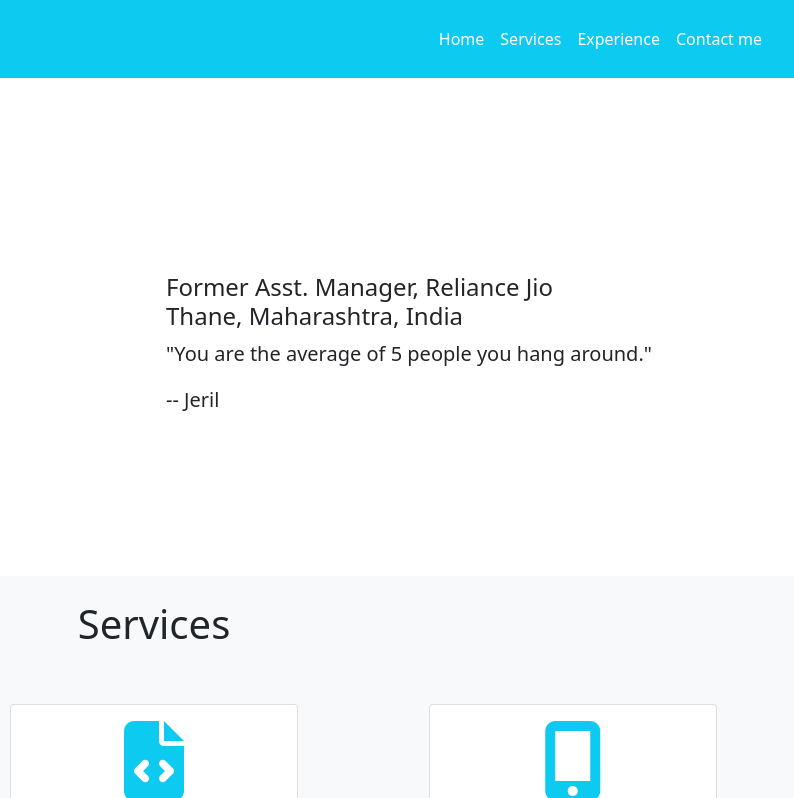
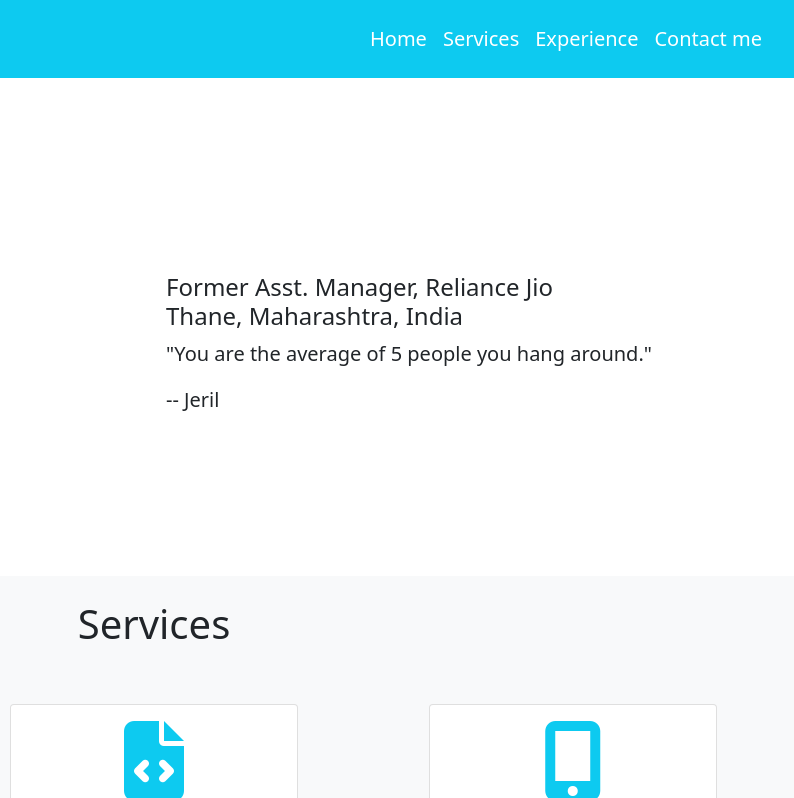
Before and after one commit to Jeril1995/Personal-website, a plain HTML site: page index.html in a window 1280 px wide. Shown: the top 798 px of the page, 486-1280 px from the left. Drawn offline with nearby package versions, Linux system fonts and the light colour scheme.

Commit message:
Menu font size increased

```diff
--- a/index.html
+++ b/index.html
@@ -21,7 +21,7 @@
                         <span class="navbar-toggler-icon"></span>
                       </button>
                       <div class="collapse navbar-collapse" id="navbarSupportedContent">
-                        <ul class="navbar-nav mb-2 mb-lg-0 ms-auto d-lg-flex align-items-center">
+                        <ul class="fs-5 navbar-nav mb-2 mb-lg-0 ms-auto d-lg-flex align-items-center">
                           <li class="nav-item">
                             <a class="nav-link active text-white" aria-current="page" href="#home-section">Home</a>
                           </li>
```
